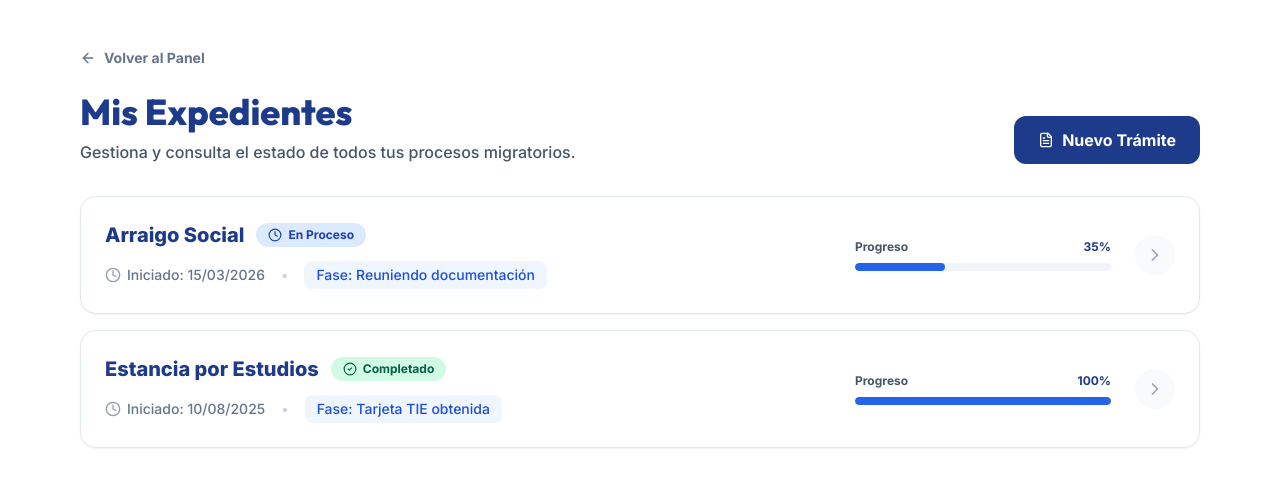
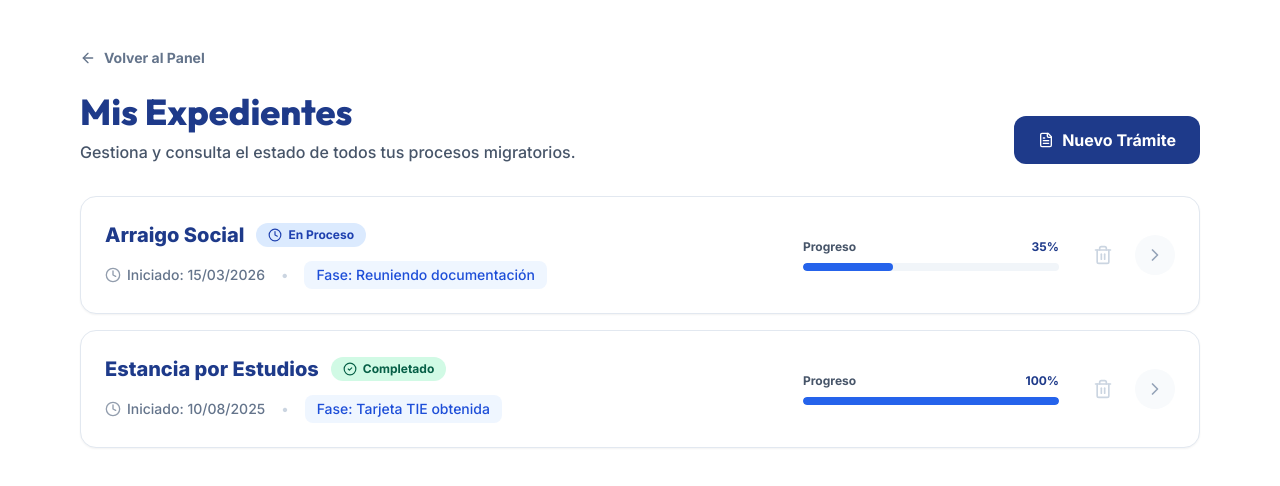
Before and after one commit to mejai840316/arrivo, a Next.js app: page /dashboard/expedientes in a window 1280 px wide. Shown: the top 486 px of the page. Built offline with nearby package versions, Linux system fonts and the light colour scheme.

Commit message:
feat: handle delete/archive functionality correctly in expedientes list via client component state

```diff
--- a/src/app/dashboard/expedientes/page.tsx
+++ b/src/app/dashboard/expedientes/page.tsx
@@ -1,15 +1,10 @@
-import React from 'react';
+'use client';
+
+import React, { useState } from 'react';
 import Link from 'next/link';
-import { ArrowLeft, FileText, Clock, CheckCircle2, AlertCircle, ChevronRight } from 'lucide-react';
+import { ArrowLeft, FileText, Clock, CheckCircle2, AlertCircle, ChevronRight, Archive, Trash2 } from 'lucide-react';
 
-export const metadata = {
-  title: 'Mis Expedientes | Arrivo',
-  description: 'Gestiona tus expedientes y trámites migratorios con Arrivo.',
-};
-
-export default function ExpedientesPage() {
-  // Datos mock para tener interfaz visual mientras conectamos la DB real
-  const expedientesMock = [
+const INITIAL_EXPEDIENTES = [
   {
     id: '1',
     tramite: 'Arraigo Social',
@@ -28,6 +23,9 @@ export default function ExpedientesPage() {
   }
 ];
 
+export default function ExpedientesPage() {
+  const [expedientes, setExpedientes] = useState(INITIAL_EXPEDIENTES);
+
   const getStatusBadge = (estado: string) => {
     switch (estado) {
       case 'en_proceso':
@@ -37,6 +35,14 @@ export default function ExpedientesPage() {
       default:
         return <span className="inline-flex items-center gap-1.5 px-3 py-1 bg-slate-100 text-slate-800 text-xs font-bold rounded-full"><AlertCircle className="w-3.5 h-3.5" /> Pendiente</span>;
     }
+  };
+
+  const handleArchive = (e: React.MouseEvent, id: string) => {
+    e.preventDefault();
+    e.stopPropagation();
+    // Animación / Lógica optimista
+    setExpedientes(prev => prev.filter(exp => exp.id !== id));
+    // Aquí iría el fetch a Supabase para marcar como archivado/eliminado
   };
 
   return (
@@ -59,9 +65,10 @@ export default function ExpedientesPage() {
       </div>
 
       <div className="grid grid-cols-1 gap-4">
-        {expedientesMock.map((exp) => (
-          <Link href={`/dashboard/proced/${exp.id}`} key={exp.id} className="block group focus-visible:outline-none focus-visible:ring-2 focus-visible:ring-blue-900 focus-visible:ring-offset-2 rounded-2xl">
-            <div className="bg-white p-6 rounded-2xl shadow-sm border border-slate-200 group-hover:border-blue-300 group-hover:shadow-md transition-all flex flex-col md:flex-row items-start md:items-center justify-between gap-6">
+        {expedientes.map((exp) => (
+          <div key={exp.id} className="relative group block rounded-2xl">
+            <Link href={`/dashboard/proced/${exp.id}`} className="block focus-visible:outline-none focus-visible:ring-2 focus-visible:ring-blue-900 focus-visible:ring-offset-2 rounded-2xl">
+              <div className="bg-white p-6 rounded-2xl shadow-sm border border-slate-200 group-hover:border-blue-300 group-hover:shadow-md transition-all flex flex-col md:flex-row items-start md:items-center justify-between gap-6 relative">
 
                 <div className="flex-1 space-y-3">
                   <div className="flex items-center gap-3">
@@ -86,16 +93,33 @@ export default function ExpedientesPage() {
                   </div>
                 </div>
 
-              <div className="hidden md:flex shrink-0">
+                <div className="hidden md:flex shrink-0 items-center gap-3">
+                  <button
+                    onClick={(e) => handleArchive(e, exp.id)}
+                    className="p-2.5 rounded-full text-slate-300 hover:bg-red-50 hover:text-red-600 transition-colors focus-visible:outline-none focus-visible:ring-2 focus-visible:ring-red-500"
+                    title="Archivar Trámite"
+                  >
+                    <Trash2 className="w-5 h-5 z-10 relative" />
+                  </button>
                   <div className="w-10 h-10 rounded-full bg-slate-50 group-hover:bg-blue-100 flex items-center justify-center text-slate-400 group-hover:text-blue-900 transition-colors">
                     <ChevronRight className="w-5 h-5" />
                   </div>
                 </div>
+
               </div>
             </Link>
+
+            {/* Versión mobile de borrar */}
+            <button
+              onClick={(e) => handleArchive(e, exp.id)}
+              className="absolute top-4 right-4 md:hidden p-2 rounded-full text-slate-300 hover:bg-red-50 hover:text-red-600 transition-colors"
+            >
+              <Trash2 className="w-5 h-5" />
+            </button>
+          </div>
         ))}
 
-        {expedientesMock.length === 0 && (
+        {expedientes.length === 0 && (
           <div className="text-center py-20 bg-slate-50 border border-slate-200 rounded-2xl border-dashed">
             <AlertCircle className="w-12 h-12 text-slate-300 mx-auto mb-4" />
             <h3 className="text-lg font-bold text-slate-600 mb-2">No tienes expedientes activos</h3>
```
Lines whose indentation alone changed are shown as unchanged.
